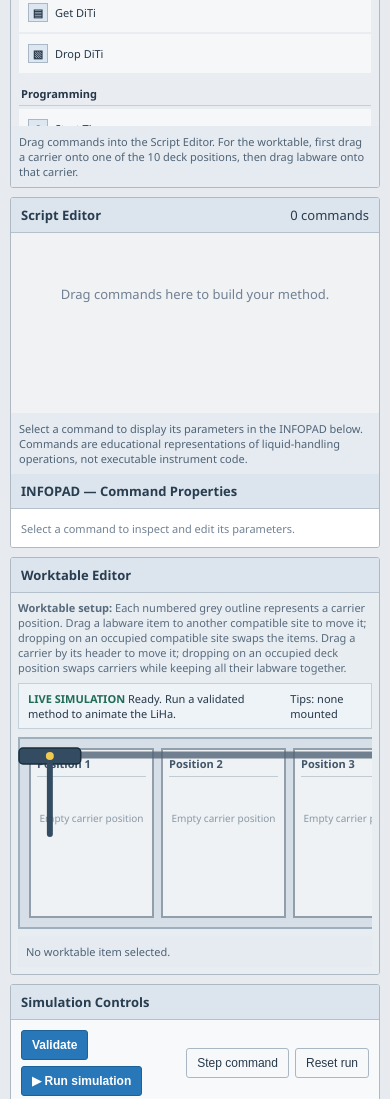
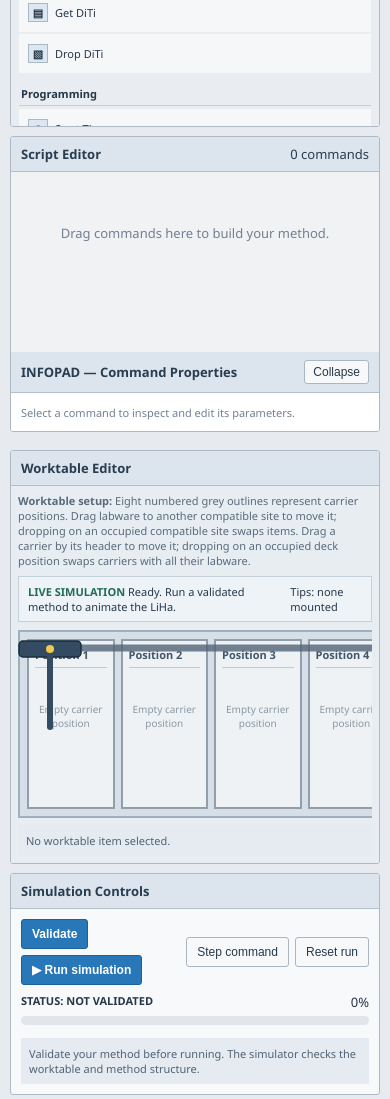
Before and after one commit to zaie-n/evoware-student-simulator, a plain HTML site: page index.html in a window 390 px wide. Shown: the part 313-1412 px from the top of the page. Drawn offline with Linux system fonts and the light colour scheme.

Commit message:
Improve worktable layout and add named simulation timers

```diff
--- a/index.html
+++ b/index.html
@@ -12,7 +12,7 @@ header{background:#dce3ea;border-bottom:1px solid #9eabb8;padding:8px 14px;displ
 .toolbar{display:flex;gap:5px;flex-wrap:wrap}.toolbar button,.btn{border:1px solid #aab6c2;background:#f7f8fa;color:#27394a;padding:7px 10px;border-radius:3px;cursor:pointer;font-size:12px}
 button:hover{filter:brightness(.97)}button.primary{background:var(--accent);color:white;border-color:#1c6198}
 main{padding:10px;max-width:1600px;margin:auto}
-.topgrid{display:grid;grid-template-columns:260px minmax(420px,1fr);gap:9px;align-items:start}
+.topgrid{display:grid;grid-template-columns:260px minmax(0,1fr);gap:9px;align-items:start}.workspace-column{display:flex;flex-direction:column;gap:9px;min-width:0}
 .panel{background:#f8f9fb;border:1px solid #aeb9c4;border-radius:3px;min-width:0;overflow:hidden}
 .phead{background:#dce5ed;color:#293d50;font-weight:700;padding:8px 10px;border-bottom:1px solid #b4c0cb;display:flex;justify-content:space-between;gap:8px}
 .library{padding:8px;background:#e9edf2;max-height:650px;overflow:auto}
@@ -28,14 +28,14 @@ main{padding:10px;max-width:1600px;margin:auto}
 .command{display:flex;align-items:center;gap:7px;background:#fff;border:1px solid #c6ced6;padding:7px;margin-bottom:3px;cursor:pointer;font-size:11px}
 .command.selected{border:2px solid #4386bf;background:#e8f2fb}.command.drop-before{border-top:4px solid #0879c9;box-shadow:0 -2px 0 #0879c9}.command.drop-after{border-bottom:4px solid #0879c9;box-shadow:0 2px 0 #0879c9}.well-grid button:disabled{opacity:1;filter:none;cursor:not-allowed}.command .n{width:20px;color:#78899a}.command .detail{flex:1}.command small{display:block;color:#718193;margin-top:2px}.command button{border:0;background:transparent;color:#a4544b;cursor:pointer}
 .empty{text-align:center;padding:45px 10px;color:#718193}
-.props{padding:10px;min-height:0;max-height:none;overflow:visible;background:#fff;transition:all .18s ease}.props.compact{padding:7px 10px;min-height:38px;max-height:42px;overflow:hidden}.props.compact #paramFields,.props.compact #visualPicker,.props.compact #channelError,.props.compact #applyParams{display:none!important}.props.compact>div{margin:0!important}.fields{display:grid;grid-template-columns:repeat(2,minmax(0,1fr));gap:8px}.fields label{font-size:11px;color:#526476}.fields input,.fields select{display:block;width:100%;margin-top:4px;padding:7px;border:1px solid #b8c3ce;background:white;border-radius:3px}
+.infopad-panel.collapsed #properties{display:none}.infopad-panel .phead{align-items:center}.infopad-panel .phead .btn{margin-left:auto;padding:4px 8px}.props{padding:10px;min-height:0;max-height:none;overflow:visible;background:#fff;transition:all .18s ease}.props.compact{padding:7px 10px;min-height:38px;max-height:42px;overflow:hidden}.props.compact #paramFields,.props.compact #visualPicker,.props.compact #channelError,.props.compact #applyParams{display:none!important}.props.compact>div{margin:0!important}.fields{display:grid;grid-template-columns:repeat(2,minmax(0,1fr));gap:8px}.fields label{font-size:11px;color:#526476}.fields input,.fields select{display:block;width:100%;margin-top:4px;padding:7px;border:1px solid #b8c3ce;background:white;border-radius:3px}
 .workpanel{margin-top:9px}.workbody{padding:7px;background:#e8edf2}
-.deckscroll{overflow-x:auto;padding-bottom:7px}
-.deck{display:grid;grid-template-columns:repeat(10,minmax(125px,1fr));gap:7px;min-width:1320px;padding:9px;background:#d6dfe7;border:2px solid #9eafbd;position:relative}.simulation-arm-layer{position:absolute;inset:0;width:100%;height:100%;z-index:8;pointer-events:none;overflow:visible}.simulation-arm-carriage{transition:transform .7s cubic-bezier(.2,.7,.2,1);transform-box:view-box;transform-origin:0 0}.simulation-arm-tip{transition:transform .45s ease;transform-box:view-box;transform-origin:0 0}.labware.mixing{animation:simulationMix .18s ease-in-out 4 alternate}@keyframes simulationMix{from{transform:translateY(-2px)}to{transform:translateY(2px)}}.simulation-target{outline:3px solid #168b69!important;outline-offset:2px;box-shadow:0 0 0 3px #b7e6d4!important;position:relative;z-index:2}.mini-wells{display:grid;gap:2px;justify-content:center;align-content:center;margin:4px auto 1px;max-width:100%;pointer-events:none}.mini-well{width:4px;height:4px;border-radius:50%;background:#4c6980;display:block}.mini-well.active{background:#e35d35;box-shadow:0 0 0 2px #ffe0a8}.labware-label{display:block;overflow-wrap:anywhere}.command.simulation-current{outline:2px solid #168b69;background:#e5f5ee}.sim-status{display:flex;align-items:center;justify-content:space-between;gap:8px;padding:7px 9px;margin:0 0 8px;background:#edf3f7;border:1px solid #c4d0da;font-size:11px}.sim-status strong{color:#216c56}.sim-controls{display:flex;gap:6px;flex-wrap:wrap}
-.site{background:#eef2f5;border:2px solid #929faa;min-height:170px;padding:6px;position:relative}
+.deckscroll{overflow-x:hidden;padding-bottom:7px}
+.deck{display:grid;grid-template-columns:repeat(8,minmax(0,1fr));gap:6px;min-width:0;width:100%;padding:7px;background:#d6dfe7;border:2px solid #9eafbd;position:relative}.simulation-arm-layer{position:absolute;inset:0;width:100%;height:100%;z-index:8;pointer-events:none;overflow:visible}.simulation-arm-carriage{transition:transform .7s cubic-bezier(.2,.7,.2,1);transform-box:view-box;transform-origin:0 0}.simulation-arm-tip{transition:transform .45s ease;transform-box:view-box;transform-origin:0 0}.labware.mixing{animation:simulationMix .18s ease-in-out 4 alternate}@keyframes simulationMix{from{transform:translateY(-2px)}to{transform:translateY(2px)}}.simulation-target{outline:3px solid #168b69!important;outline-offset:2px;box-shadow:0 0 0 3px #b7e6d4!important;position:relative;z-index:2}.mini-wells{display:grid;gap:2px;justify-content:center;align-content:center;margin:4px auto 1px;max-width:100%;pointer-events:none}.mini-well{width:4px;height:4px;border-radius:50%;background:#4c6980;display:block}.mini-well.active{background:#e35d35;box-shadow:0 0 0 2px #ffe0a8}.labware-label{display:block;overflow-wrap:anywhere}.command.simulation-current{outline:2px solid #168b69;background:#e5f5ee}.sim-status{display:flex;align-items:center;justify-content:space-between;gap:8px;padding:7px 9px;margin:0 0 8px;background:#edf3f7;border:1px solid #c4d0da;font-size:11px}.sim-status strong{color:#216c56}.sim-controls{display:flex;gap:6px;flex-wrap:wrap}
+.site{min-width:0;background:#eef2f5;border:2px solid #929faa;min-height:170px;padding:6px;position:relative}
 .sitehead{font-size:11px;font-weight:700;color:#42566a;border-bottom:1px solid #c1cbd4;padding-bottom:5px;margin-bottom:6px}
 .carrier{border:2px solid #8e9ba7;background:#d4d9de;min-height:125px;padding:5px;display:flex;flex-direction:column;gap:4px}
-.carriername{text-align:center;font-size:10px;font-weight:700;color:#3d4b58;cursor:grab;user-select:none}.carriername:active{cursor:grabbing}
+.carriername{text-align:center;font-size:10px;font-weight:700;color:#3d4b58;cursor:grab;user-select:none;overflow-wrap:anywhere}.carriername:active{cursor:grabbing}
 .carrier.selected-carrier{outline:3px solid #d8ad18;outline-offset:3px;box-shadow:0 0 0 2px #f6e8a8}
 .labware.selected-labware{outline:3px solid #d8ad18;outline-offset:2px;box-shadow:0 0 0 2px #f6e8a8;position:relative;z-index:1}
 .labware{background:#6ca8d6;border:1px solid #477da8;color:#102f48;padding:5px 3px;text-align:center;font-size:9px;min-height:25px;cursor:grab}
@@ -61,7 +61,7 @@ main{padding:10px;max-width:1600px;margin:auto}
 .modal{background:#f8f9fb;border:1px solid #9eabb8;max-width:540px;width:100%;padding:15px;border-radius:5px;box-shadow:0 8px 30px #0003}
 .modal h3{margin:0 0 8px}.modal p{font-size:12px;color:#536577;line-height:1.5}
 .modal .actions{display:flex;justify-content:flex-end;gap:6px;margin-top:12px}
-@media(max-width:850px){.topgrid{grid-template-columns:1fr}.library{max-height:300px}.lower{grid-template-columns:1fr}}
+@media(max-width:850px){.topgrid{grid-template-columns:1fr}.library{max-height:300px}.lower{grid-template-columns:1fr}.deckscroll{overflow-x:auto}.deck{min-width:760px}}
 </style>
 </head>
 <body>
@@ -76,26 +76,28 @@ main{padding:10px;max-width:1600px;margin:auto}
    <button class="active" data-tab="Commands">Commands</button><button data-tab="Liquid Classes">Liquid Classes</button><button data-tab="Carriers">Carriers</button><button data-tab="Labware">Labware</button>
   </div>
   <div class="library" id="library"></div>
-  <div class="hint">Drag commands into the Script Editor. For the worktable, first drag a carrier onto one of the 10 deck positions, then drag labware onto that carrier.</div>
  </section>
+ <div class="workspace-column">
   <section class="panel">
    <div class="phead">Script Editor <span id="commandCount" style="font-weight:400">0 commands</span></div>
    <div class="script" id="script">
     <div class="empty">Drag commands here to build your method.<br><br>Commands can be selected to edit their properties and dragged to reorder.</div>
    </div>
-  <div class="hint">Select a command to display its parameters in the INFOPAD below. Commands are educational representations of liquid-handling operations, not executable instrument code.</div>
-  <div class="phead">INFOPAD — Command Properties</div>
+   <div class="infopad-panel" id="infopadPanel">
+    <div class="phead">INFOPAD — Command Properties <button class="btn" id="toggleInfopad" type="button" aria-expanded="true">Collapse</button></div>
     <div class="props" id="properties"><span style="color:#718193;font-size:11px">Select a command to inspect and edit its parameters.</span></div>
+   </div>
   </section>
-</div>
   <section class="panel workpanel">
    <div class="phead">Worktable Editor</div>
    <div class="workbody">
-  <p class="decknote"><b>Worktable setup:</b> Each numbered grey outline represents a carrier position. Drag a labware item to another compatible site to move it; dropping on an occupied compatible site swaps the items. Drag a carrier by its header to move it; dropping on an occupied deck position swaps carriers while keeping all their labware together.</p>
+    <p class="decknote"><b>Worktable setup:</b> Eight numbered grey outlines represent carrier positions. Drag labware to another compatible site to move it; dropping on an occupied compatible site swaps items. Drag a carrier by its header to move it; dropping on an occupied deck position swaps carriers with all their labware.</p>
     <div class="sim-status"><span><strong>LIVE SIMULATION</strong> <span id="simAction">Ready. Run a validated method to animate the LiHa.</span></span><span id="simTipState">Tips: none mounted</span></div><div class="deckscroll"><div class="deck" id="deck"></div></div>
     <div id="deckInfo" class="hint">No worktable item selected.</div>
    </div>
   </section>
+ </div>
+</div>
 <section class="panel simulation-controls-panel">
  <div class="phead">Simulation Controls</div>
  <div class="monitor">
@@ -136,8 +138,8 @@ const carrierTypes={
 };
 const colors={"96 Well Microplate":"blue","96 Well Microplate - MagPlat":"blue","DiTi 1000µL LiHa":"yellow","DiTi 200µL LiHa":"yellow","DiTi Waste":"green","Trough 100ml":"green","1.5mL tube":"purple","0.2mL tube":"purple"};
 const icons={"Aspirate":"↑","Dispense":"↓","Mix":"↻","Get DiTi":"▤","Drop DiTi":"▧","Begin Loop":"↻","End Loop":"↘","Set Variable":"ƒ","If – Then":"◇","User Prompt":"▣","Start Timer":"◷","Wait for Timer":"◴"};
-const defaults={"Get DiTi":{tips:"DiTi 200µL LiHa",channels:[1,2,3,4,5,6,7,8]},"Drop DiTi":{channels:[1,2,3,4,5,6,7,8],waste:""},"Aspirate":{source:"",volume:23,liquidClass:"Water",channels:[1,2,3,4,5,6,7,8],wells:[]},"Dispense":{destination:"",volume:23,liquidClass:"Water",channels:[1,2,3,4,5,6,7,8],wells:[]},"Mix":{volume:100,cycles:3},"Begin Loop":{loopName:"",cycles:8},"End Loop":{loopName:""},"Set Variable":{name:"sample_count",value:16},"If – Then":{condition:"sample_count > 0"},"User Prompt":{message:"Check reagent reservoirs"},"Start Timer":{seconds:30},"Wait for Timer":{timer:"mix_timer"}};
-let method=[],selected=-1,deck=Array.from({length:10},()=>null),selectedDeck=null,validated=false,runIndex=0,runSteps=[],dragItem=null,dragMove=null,dragCommandId=null,dropIndex=null,dropAfter=false;let simulationPlaying=false,simulationBusy=false,simulationRunId=0,simulationTimer=null,mountedSimulationChannels={};
+const defaults={"Get DiTi":{tips:"DiTi 200µL LiHa",channels:[1,2,3,4,5,6,7,8]},"Drop DiTi":{channels:[1,2,3,4,5,6,7,8],waste:""},"Aspirate":{source:"",volume:23,liquidClass:"Water",channels:[1,2,3,4,5,6,7,8],wells:[]},"Dispense":{destination:"",volume:23,liquidClass:"Water",channels:[1,2,3,4,5,6,7,8],wells:[]},"Mix":{volume:100,cycles:3},"Begin Loop":{loopName:"",cycles:8},"End Loop":{loopName:""},"Set Variable":{name:"sample_count",value:16},"If – Then":{condition:"sample_count > 0"},"User Prompt":{message:"Check reagent reservoirs"},"Start Timer":{timerName:"mix_timer",seconds:30},"Wait for Timer":{timerName:"mix_timer"}};
+let method=[],selected=-1,deck=Array.from({length:8},()=>null),selectedDeck=null,validated=false,runIndex=0,runSteps=[],dragItem=null,dragMove=null,dragCommandId=null,dropIndex=null,dropAfter=false;let simulationPlaying=false,simulationBusy=false,simulationRunId=0,simulationTimer=null,mountedSimulationChannels={},simulationTimers={};
 function log(s){$("log").innerHTML+=`<br>${new Date().toLocaleTimeString()} ${s}`;$("log").scrollTop=$("log").scrollHeight}
 function getLabwareItems(){return deck.flatMap((c,pos)=>c?c.items.map((x,site)=>x?{...x,pos,site,carrier:c.name}:null).filter(Boolean):[])}
 function getLabwareLabels(){return getLabwareItems().map(x=>x.label)}
@@ -176,7 +178,8 @@ function renderProperties(){
  if(["Get DiTi","Drop DiTi"].includes(c.name)){addChannelPicker(area,c.params)}
  if(c.name==="Begin Loop"){input("loopName","Loop name",c.params.loopName||"");input("cycles","Loop cycles",c.params.cycles||1,"number",1)}
  if(c.name==="End Loop")input("loopName","Loop name",c.params.loopName||"");
- if(c.name==="Start Timer")input("seconds","Timer length (seconds)",c.params.seconds||0,"number",0);
+ if(c.name==="Start Timer"){input("timerName","Timer name",c.params.timerName||"mix_timer");input("seconds","Timer length (seconds)",c.params.seconds??30,"number",0)}
+ if(c.name==="Wait for Timer")input("timerName","Timer name to wait for",c.params.timerName||"mix_timer");
  if(c.name==="Aspirate"||c.name==="Dispense"||c.name==="Mix"){
   let key=c.name==="Aspirate"?"source":c.name==="Dispense"?"destination":"target",lab=labware(key,c.name==="Aspirate"?"Source labware":c.name==="Dispense"?"Destination labware":"Labware to mix",c.params[key]);
   if(c.name!=="Mix"){input("volume","Volume (µL)",c.params.volume,"number",0);select("liquidClass","Liquid class",["Water","Glycerol","Ethanol"],c.params.liquidClass)}else{input("volume","Volume (µL)",c.params.volume,"number",0);input("cycles","Mix cycles",c.params.cycles||3,"number",1)}
@@ -493,6 +496,15 @@ function describeSimulationCommand(command){
  if(command.name==="Mix")return "Mixing "+p.target+" at "+(p.wells||[]).join(", ")+" for "+p.cycles+" cycles.";
  return command.name+" — "+Object.entries(p).filter(([k])=>k!=="loopOptions").map(([k,v])=>k+": "+(Array.isArray(v)?v.join(", "):v)).join("; ");
 }
+async function waitForNamedTimer(timerName,token){
+ const timer=simulationTimers[timerName];
+ if(!timer){log("WAIT FOR TIMER: no Start Timer named "+timerName+" has run; continuing without a delay.");return}
+ const remaining=Math.max(0,timer.startedAt+timer.durationMs-Date.now());
+ $("simAction").textContent="Waiting for timer "+timerName+" ("+(remaining/1000).toFixed(1)+" seconds remaining).";
+ if(remaining>0)await new Promise(resolve=>setTimeout(resolve,remaining));
+ if(token!==simulationRunId)return;
+ log("TIMER COMPLETE: "+timerName);
+}
 async function executeSimulationCommand(command,token,loopPath=[]){
  const activeCommand=applyLoopWellOffsets(command,loopPath);
  const label=commandTarget(activeCommand),wells=commandWells(activeCommand);
@@ -502,6 +514,9 @@ async function executeSimulationCommand(command,token,loopPath=[]){
  if(token!==simulationRunId)return;
  if(command.name==="Get DiTi")selectedChannels(command.params).forEach(ch=>mountedSimulationChannels[ch]=command.params.tips);
  if(command.name==="Drop DiTi")selectedChannels(command.params).forEach(ch=>delete mountedSimulationChannels[ch]);
+ if(command.name==="Start Timer"){const timerName=String(command.params.timerName||"").trim();simulationTimers[timerName]={startedAt:Date.now(),durationMs:Math.max(0,Number(command.params.seconds)||0)*1000};log("TIMER STARTED: "+timerName+" ("+command.params.seconds+" seconds)")}
+ if(command.name==="Wait for Timer")await waitForNamedTimer(String(command.params.timerName||"").trim(),token);
+ if(token!==simulationRunId)return;
  updateSimulationArmTips();
  if(command.name==="Mix"){
   const target=[...$("deck").querySelectorAll(".simulation-target")][0];
@@ -604,7 +619,7 @@ function buildExecutionPlan(){
  return plan;
 }
 function prepareRun(){
- simulationRunId++;simulationPlaying=false;simulationBusy=false;clearTimeout(simulationTimer);runIndex=0;runSteps=buildExecutionPlan();mountedSimulationChannels={};updateSimulationArmTips();clearSimulationHighlight();
+ simulationRunId++;simulationPlaying=false;simulationBusy=false;clearTimeout(simulationTimer);runIndex=0;runSteps=buildExecutionPlan();simulationTimers={};mountedSimulationChannels={};updateSimulationArmTips();clearSimulationHighlight();
  $("progress").style.width="0%";$("percent").textContent="0%";$("status").textContent="STATUS: READY TO RUN";$("runFeedback").textContent="Simulation ready. "+runSteps.length+" execution steps, including loop iterations.";
  $("stepRun").disabled=!runSteps.length;$("pauseRun").hidden=true;$("run").textContent="▶ Run simulation";
 }
@@ -650,7 +665,8 @@ $("tabs").querySelectorAll("button").forEach(b=>b.onclick=()=>{$("tabs").querySe
 $("script").addEventListener("dragover",e=>{if(!dragCommandId)e.preventDefault()});$("script").addEventListener("drop",e=>{if(dragCommandId)return;e.preventDefault();if(dragItem?.kind==="command"){addCommand(dragItem.name);dragItem=null}});
 $("validate").onclick=validate;$("run").onclick=startOrResumeSimulation;$("pauseRun").onclick=pauseSimulation;
 $("stepRun").onclick=()=>{if(runIndex===0||runIndex>=runSteps.length)prepareRun();simulationPlaying=false;$("pauseRun").hidden=true;$("run").disabled=false;$("run").textContent="▶ Run simulation";nextStep()};
-$("resetRun").onclick=()=>{simulationRunId++;simulationPlaying=false;simulationBusy=false;clearTimeout(simulationTimer);$("validationPanel").classList.remove("visible");runIndex=0;runSteps=[];mountedSimulationChannels={};updateSimulationArmTips();clearSimulationHighlight();$("progress").style.width="0%";$("percent").textContent="0%";$("status").textContent=validated?"STATUS: READY":"STATUS: NOT VALIDATED";$("stepRun").disabled=!validated;$("pauseRun").hidden=true;$("run").disabled=!validated;$("run").textContent="▶ Run simulation";$("simAction").textContent="Simulation reset. Ready to run again.";$("log").innerHTML="SIMULATION RESET"};
+$("resetRun").onclick=()=>{simulationRunId++;simulationPlaying=false;simulationBusy=false;clearTimeout(simulationTimer);$("validationPanel").classList.remove("visible");runIndex=0;runSteps=[];simulationTimers={};mountedSimulationChannels={};updateSimulationArmTips();clearSimulationHighlight();$("progress").style.width="0%";$("percent").textContent="0%";$("status").textContent=validated?"STATUS: READY":"STATUS: NOT VALIDATED";$("stepRun").disabled=!validated;$("pauseRun").hidden=true;$("run").disabled=!validated;$("run").textContent="▶ Run simulation";$("simAction").textContent="Simulation reset. Ready to run again.";$("log").innerHTML="SIMULATION RESET"};
+$("toggleInfopad").onclick=()=>{const panel=$("infopadPanel"),collapsed=panel.classList.toggle("collapsed");$("toggleInfopad").textContent=collapsed?"Expand":"Collapse";$("toggleInfopad").setAttribute("aria-expanded",String(!collapsed))};
 renderLibrary("Commands");renderMethod();renderDeck();$("run").disabled=true;$("stepRun").disabled=true;
 })();
 </script>
```
Lines whose indentation alone changed are shown as unchanged.
